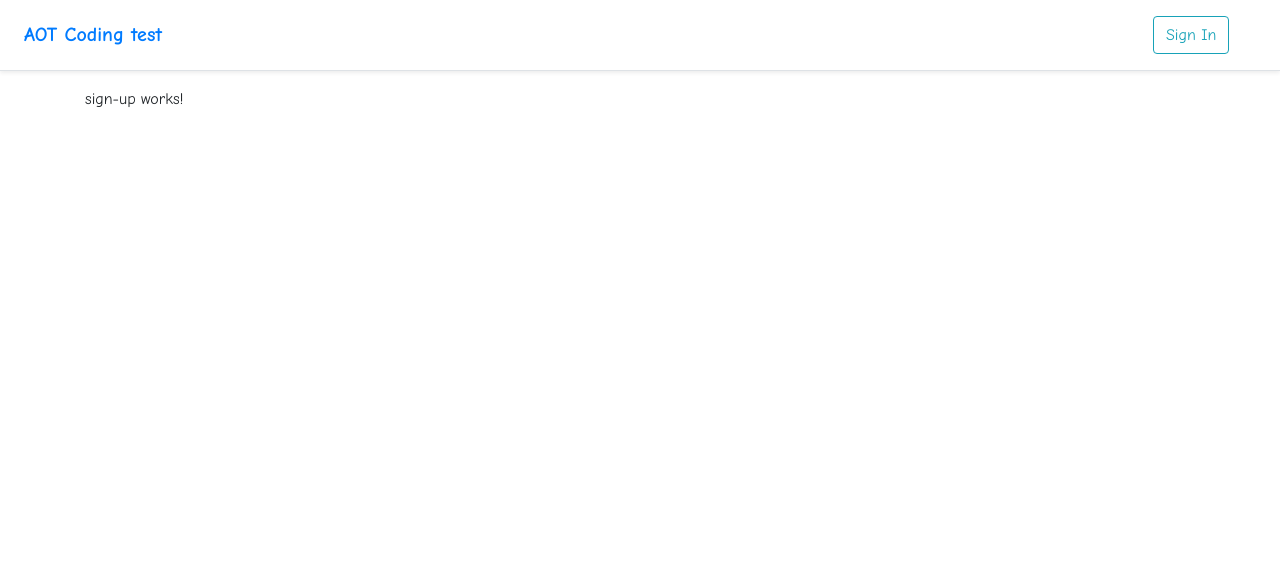
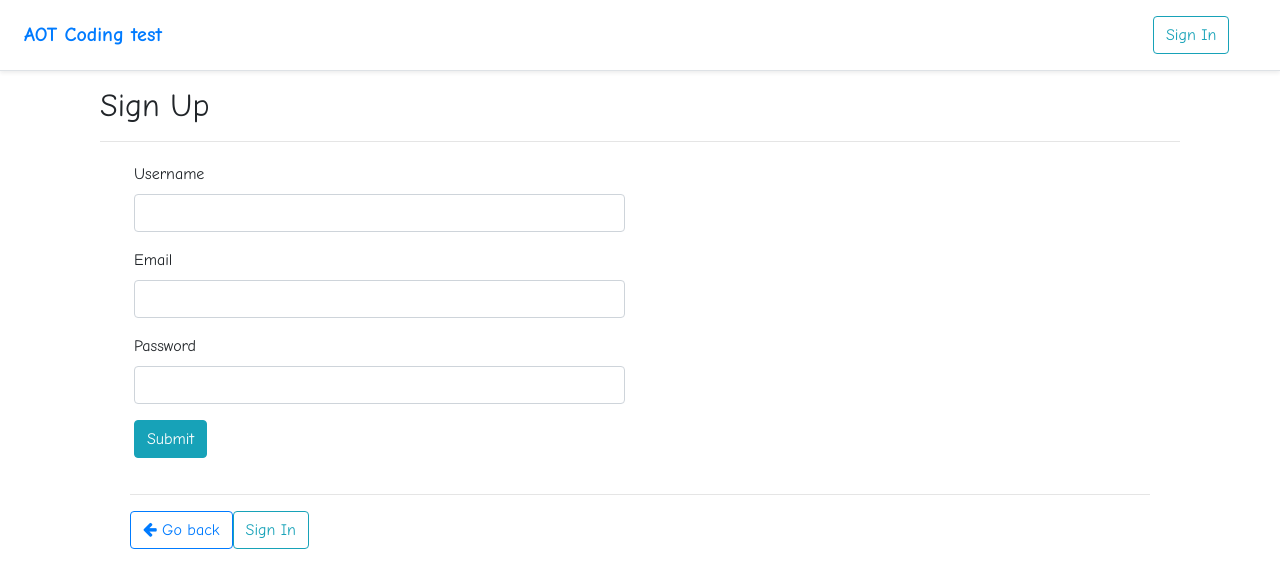
Before and after one commit to sokeno/aot, an Angular app: page /sign-up in a window 1280 px wide. Shown: the top 588 px of the page. Built offline with nearby package versions, Linux system fonts and the light colour scheme.

Commit message:
component generation

```diff
--- a/src/app/sign-up/sign-up.component.html
+++ b/src/app/sign-up/sign-up.component.html
@@ -1 +1,48 @@
-<p>sign-up works!</p>
+<main role="main" class="container">
+    <h2>{{ pageTitle}}</h2>
+    <hr>
+
+    <div class="container">
+        <div class="col-md-12 p-1">
+
+            <div class="form-group col-md-6 col-sm-12">
+                <label for="username">Username</label>
+                <input type="text" name="username" class="form-control" [(ngModel)]="username">
+                <small class="red">{{nameMessage}}</small>
+            </div>
+            <div class="form-group col-md-6 col-sm-12">
+                <label for="email or phonenumber">Email</label>
+                <input type="text" name="email" class="form-control" [(ngModel)]="email">
+                <small class="red">{{emailMessage}}</small>
+            </div>
+
+
+            <div class="form-group col-md-6 col-sm-12">
+                <label for="email or phonenumber">Password</label>
+                <input type="password" name="password" class="form-control" [(ngModel)]="password">
+                <small class="red"> {{passwordMessage}} </small>
+            </div>
+
+
+
+            <div class="form-group col-md-6 col-sm-12">
+                <button class="btn btn-info" type="button" (click)="loginHuman()">Submit</button>
+            </div>
+        </div>
+
+        <div class="col-md-12">
+            <hr>
+            <button class="btn btn-outline-primary" [routerLink]="['/']" type="button"> <i class="fa fa-arrow-left"></i>
+                Go back </button>
+
+            <a class="btn btn-outline-info" [routerLink]="['/sign-in']" *ngIf="router.url !=='/sign-in'">Sign In</a>
+
+            &nbsp;
+            &nbsp;
+            &nbsp;
+            <a class="btn btn-outline-primary" [routerLink]="['/sign-up']" *ngIf="router.url !=='/sign-up'">Sign up</a>
+
+        </div>
+    </div>
+
+</main>
--- a/src/app/sign-up/sign-up.component.ts
+++ b/src/app/sign-up/sign-up.component.ts
@@ -1,4 +1,5 @@
 import { Component, OnInit } from '@angular/core';
+import { Router } from '@angular/router';
 
 @Component({
   selector: 'app-sign-up',
@@ -7,7 +8,16 @@ import { Component, OnInit } from '@angular/core';
 })
 export class SignUpComponent implements OnInit {
 
-  constructor() { }
+  pageTitle : string = "Sign Up";
+
+  username : string = "";
+
+  email: string = "";
+
+  password : string = "";
+
+
+  constructor(private router :Router) { }
 
   ngOnInit(): void {
   }
```
